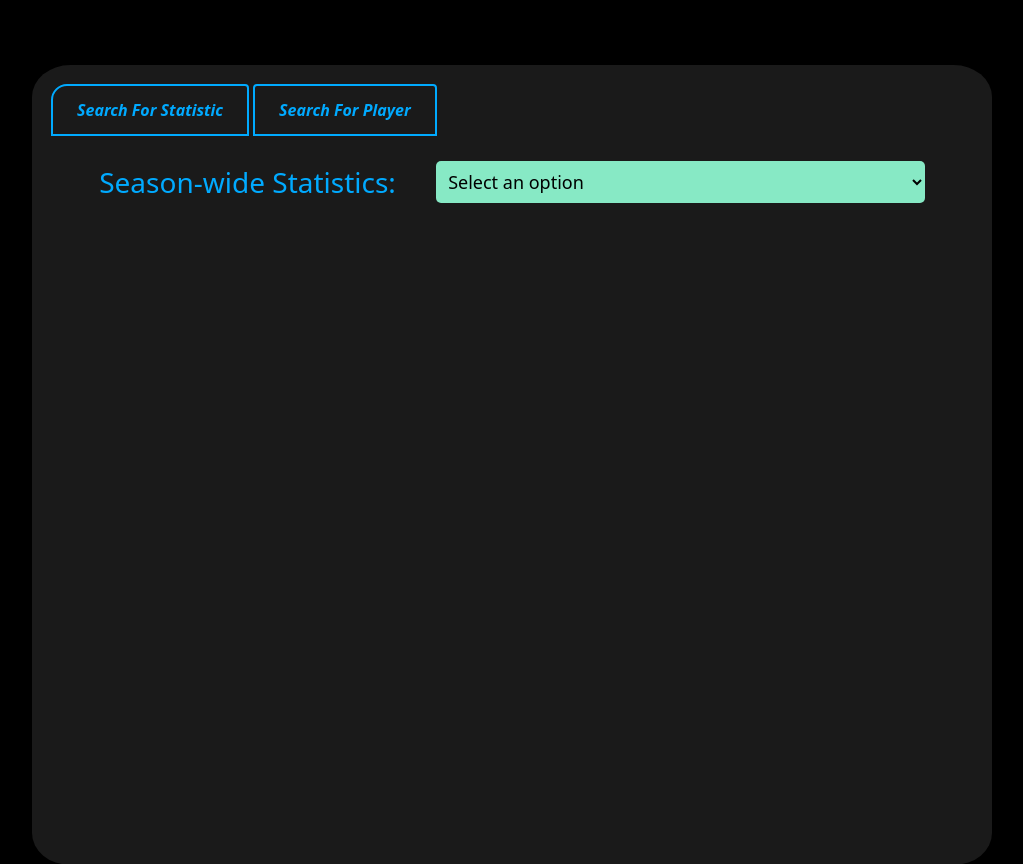
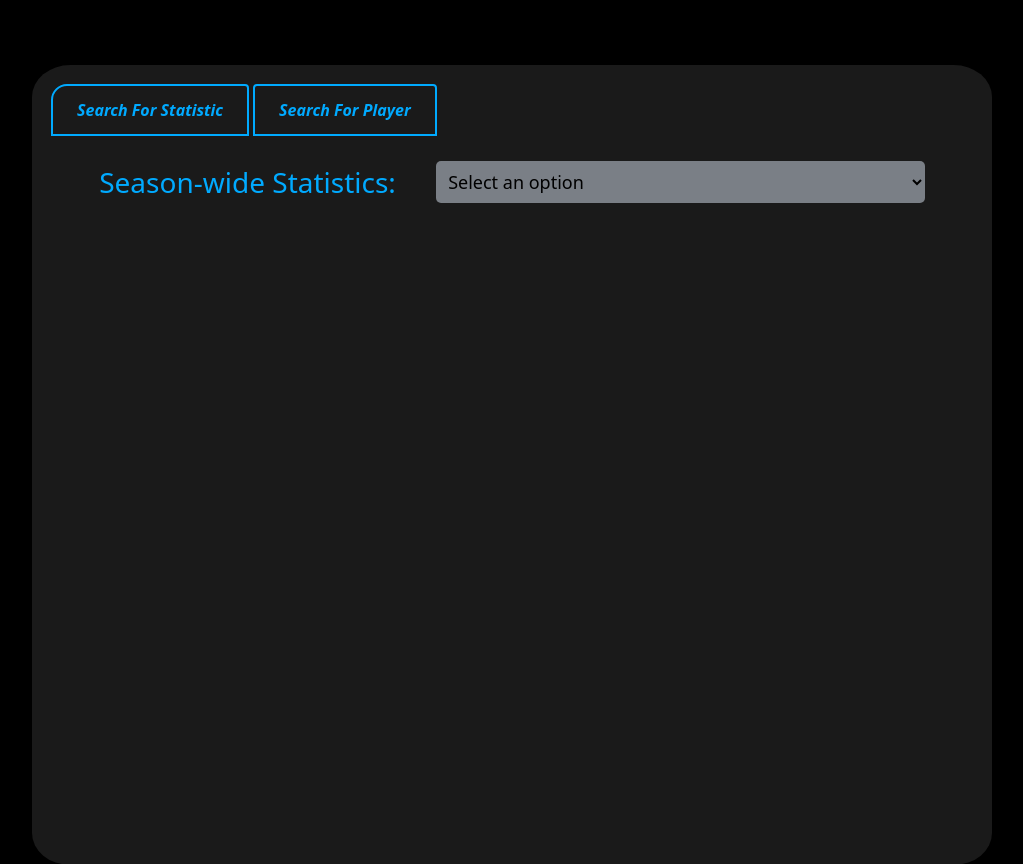
Before and after one commit to RPI-ITWS/ITWS-2110-F24-WinShare, a PHP site: page /Statistics/index.html in a window 1280 px wide, with the pointer over the restyled element. Shown: the part 61-925 px from the top of the page, without its empty margins (128-1151 px from the left). Run offline with PHP 8.4, Linux system fonts and the light colour scheme.

Commit message:
fixed hover css color

```diff
--- a/Statistics/assets/stats.css
+++ b/Statistics/assets/stats.css
@@ -124,7 +124,7 @@
 }
 
 #stat:hover {
-    background-color: #87e9c5;
+    background-color: #7a7f86;
     cursor: pointer;
 }
 
```
